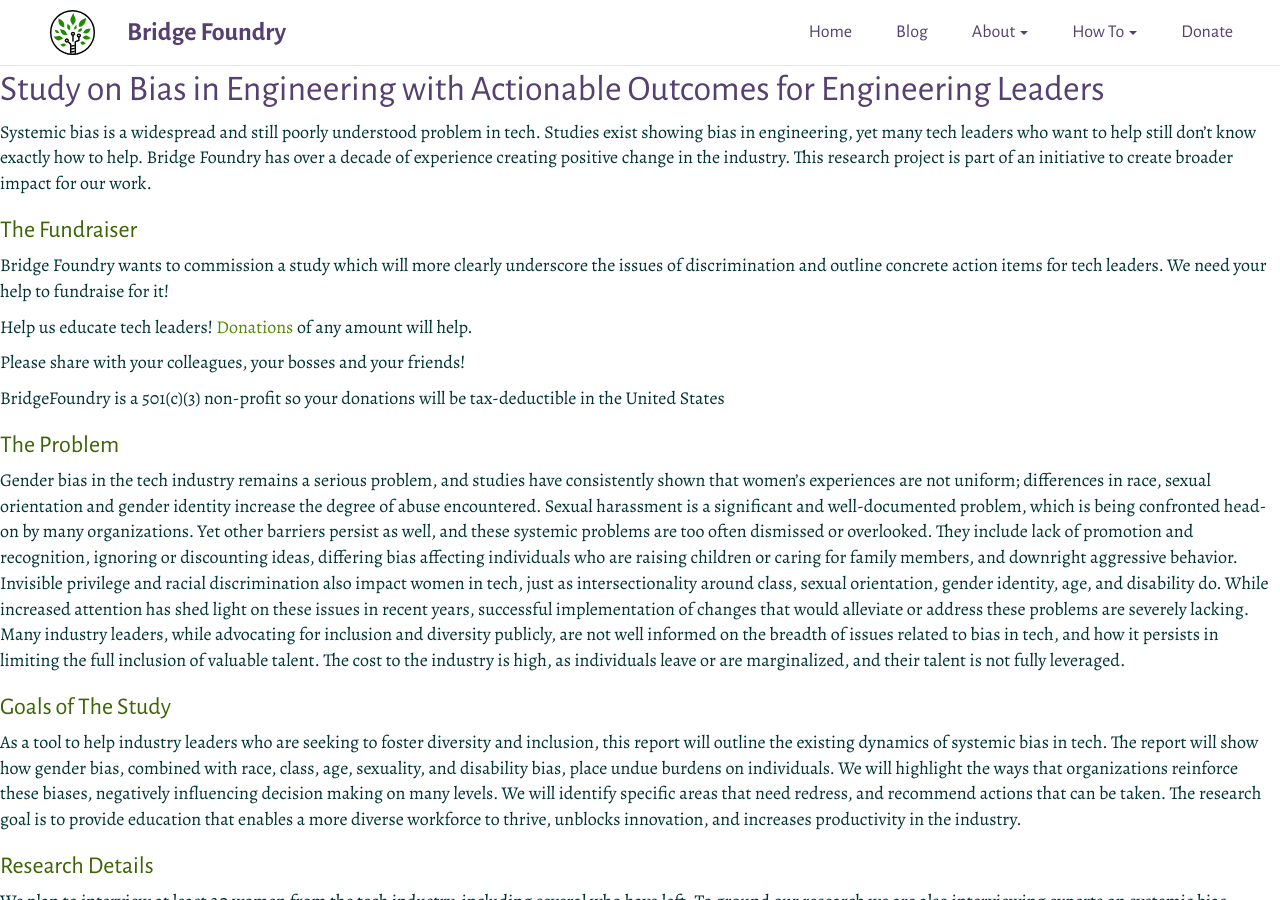
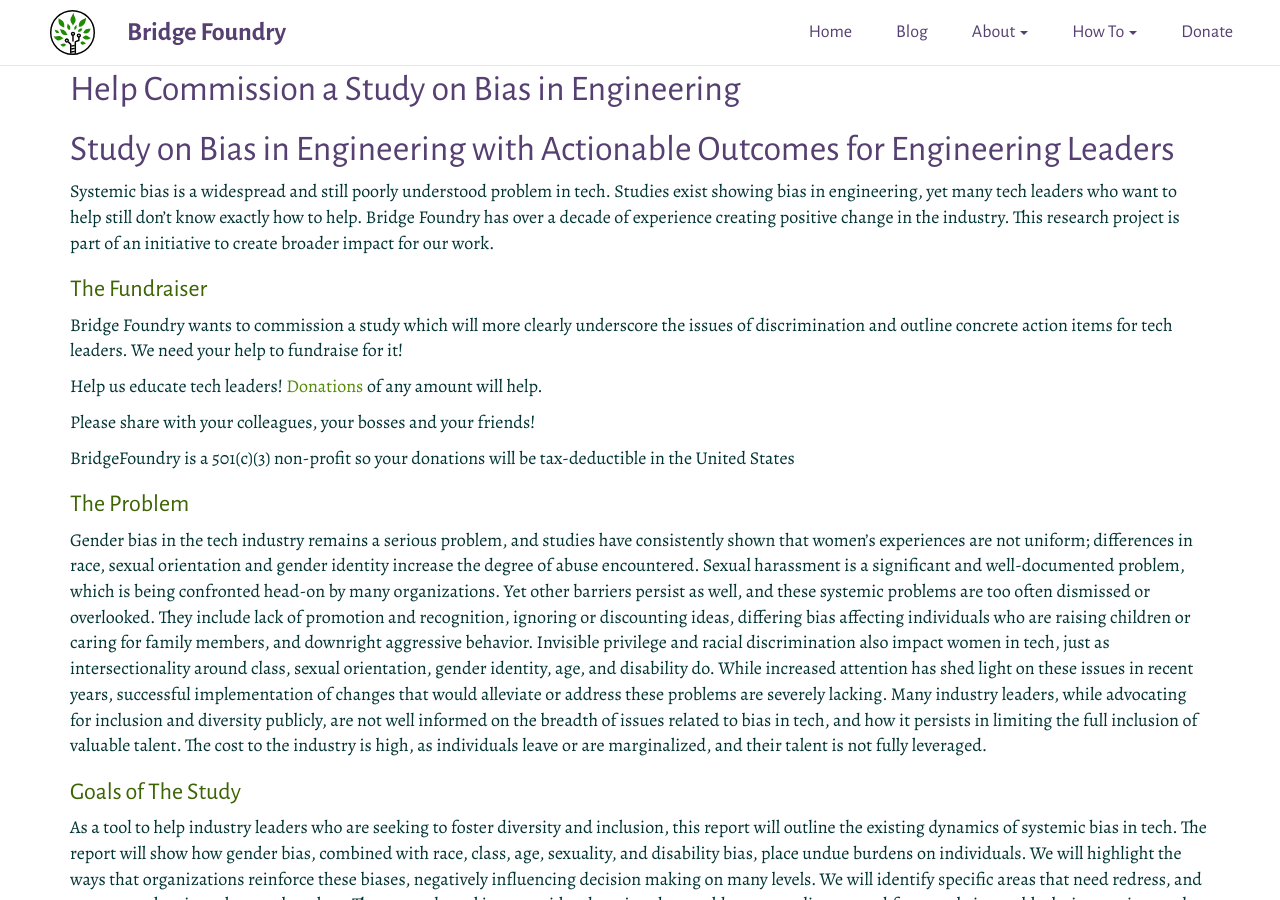
Before and after one commit to Satsaimistoowqp/bridgefoundry.github.io, a Jekyll site: the page built from research/proposal.md, in a window 1280 px wide and 900 px high. Built offline with Jekyll 4.4.1, drawn with Linux system fonts in a browser that asks for light colours; our own code applies the rules of GitHub Pages for plain Markdown files.

Commit message:
yaml front matter for formatting & title

```diff
--- a/research/proposal.md
+++ b/research/proposal.md
@@ -1,3 +1,7 @@
+---
+layout: post
+title: Help Commission a Study on Bias in Engineering
+---
 # Study on Bias in Engineering with Actionable Outcomes for Engineering Leaders
 
 Systemic bias is a widespread and still poorly understood problem in tech. Studies exist showing bias in engineering, yet many tech leaders who want to help still don't know exactly how to help.
```
